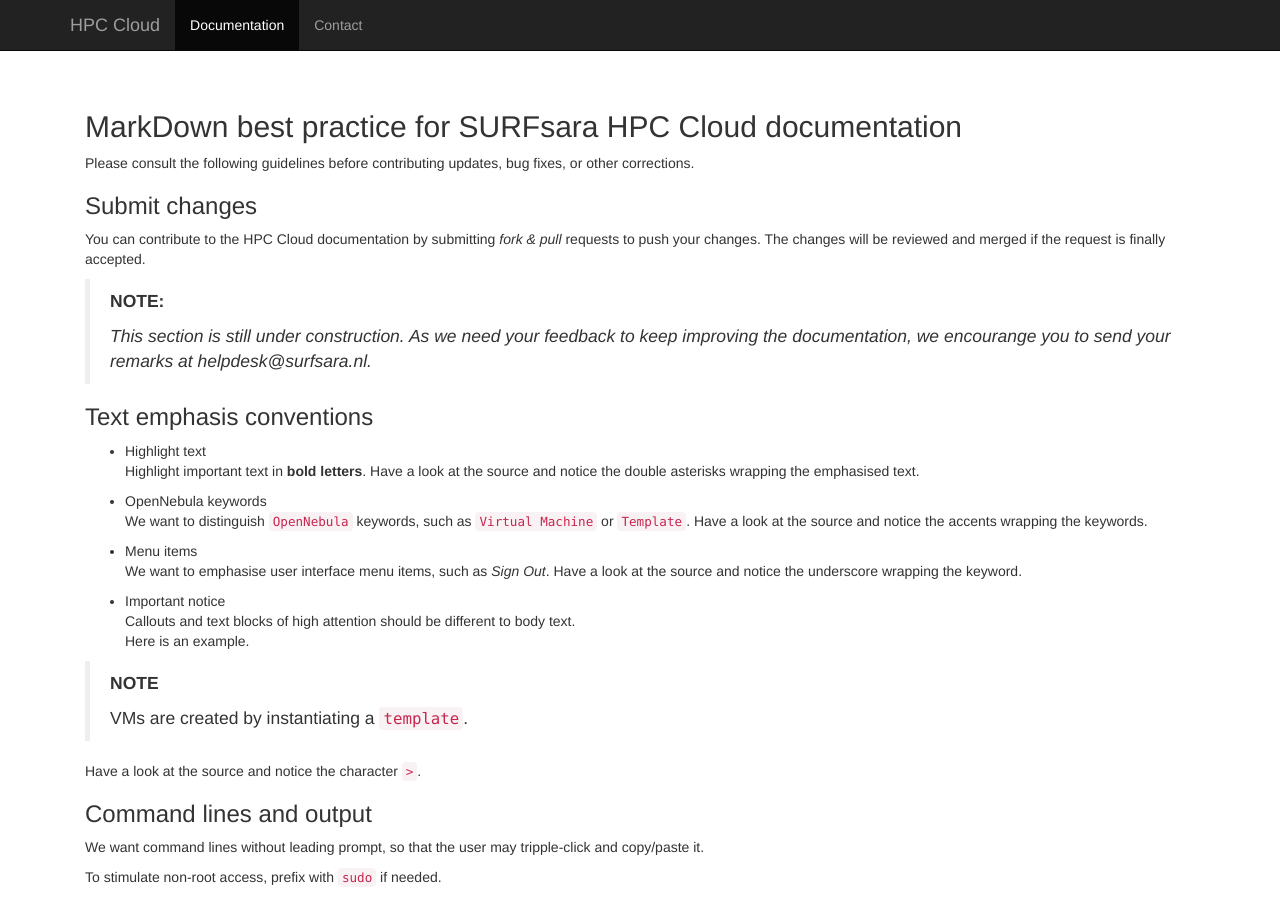
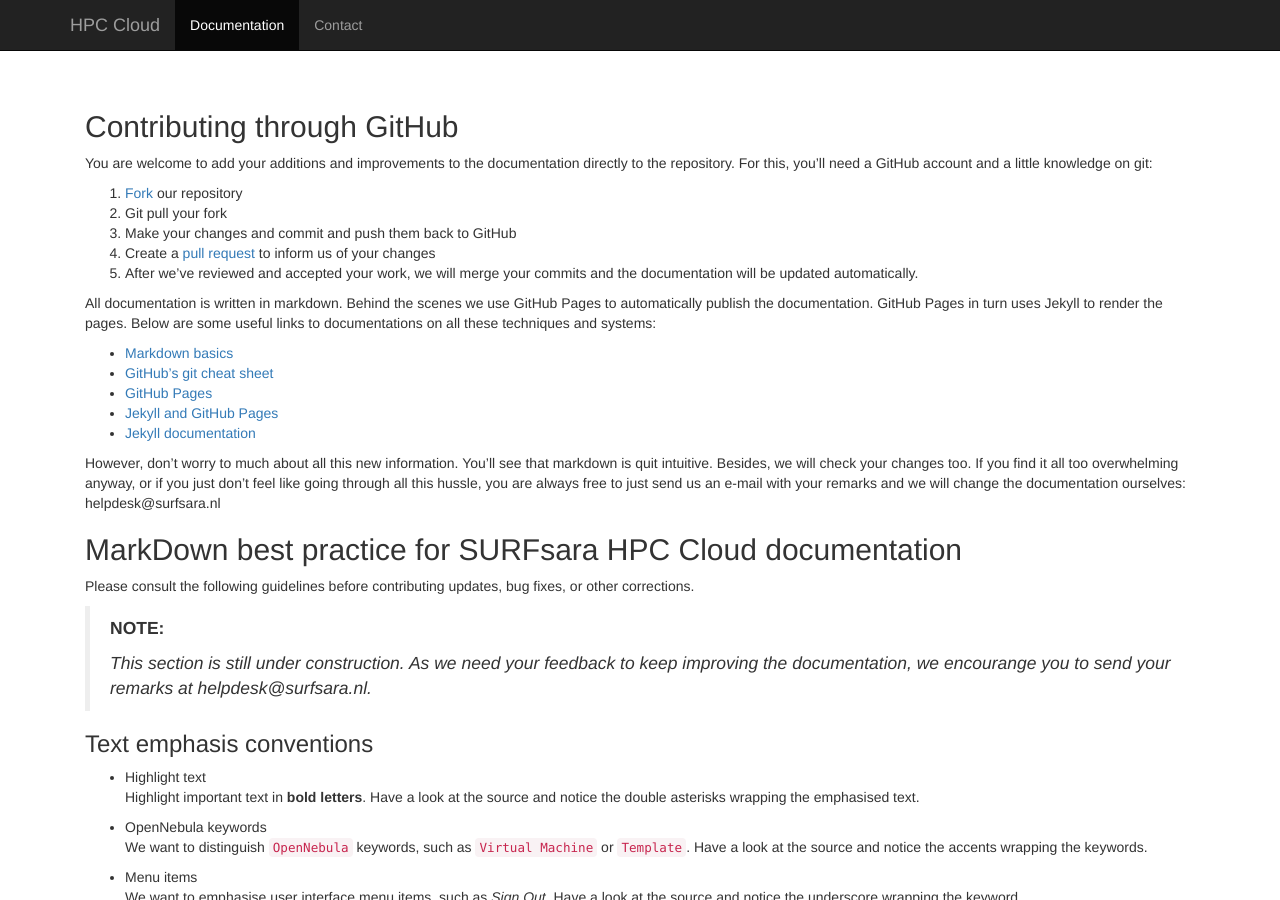
Before and after one commit to sara-nl/clouddocs, a Jekyll site: the page built from markdown-best-practice.markdown, in a window 1280 px wide and 900 px high. Built offline with Jekyll 4.4.1, drawn with Linux system fonts in a browser that asks for light colours; nearby versions of some CDN libraries; some of the changed text lies outside the part shown.

Commit message:
Updated information on how to contribute

````diff
--- a/index.markdown
+++ b/index.markdown
@@ -75,6 +75,6 @@
 
 ## Contributing to the documentation
 
-You are welcome to contribute to this documentation. For this, you can fork our repository on GitHub and submit a pull request to inform us of your changes.
+If you have any comments, please let us know by sending us an e-mail at helpdesk@surfsara.nl. Alternatively, you are welcome to contribute to this documentation directly. For this, you can fork our repository on GitHub and submit a pull request to inform us of your changes.
 
-Please find our [contribution guidelines](markdown-best-practice) before contributing updates, bug fixes, or other corrections.
+Please find our [contribution guidelines](markdown-best-practice) before more information about forking, contributing updates, bug fixes, or other corrections.
--- a/markdown-best-practice.markdown
+++ b/markdown-best-practice.markdown
@@ -1,15 +1,40 @@
 ---
 layout: default
 ---
+
+## Contributing through GitHub
+
+You are welcome to add your additions and improvements to the documentation
+directly to the repository. For this, you'll need a GitHub account and a little
+knowledge on git:
+
+ 1. [Fork](https://help.github.com/articles/fork-a-repo/) our repository
+ 2. Git pull your fork
+ 3. Make your changes and commit and push them back to GitHub
+ 4. Create a [pull request](https://help.github.com/articles/proposing-changes-to-a-project-with-pull-requests/) to inform us of your changes
+ 5. After we've reviewed and accepted your work, we will merge your commits and the documentation will be updated automatically.
+
+All documentation is written in markdown. Behind the scenes we use GitHub Pages
+to automatically publish the documentation. GitHub Pages in turn uses Jekyll to
+render the pages. Below are some useful links to documentations on all these
+techniques and systems:
+
+ * [Markdown basics](https://help.github.com/articles/markdown-basics/)
+ * [GitHub's git cheat sheet](https://help.github.com/articles/git-cheatsheet/)
+ * [GitHub Pages](https://pages.github.com/)
+ * [Jekyll and GitHub Pages](https://help.github.com/articles/using-jekyll-with-pages/)
+ * [Jekyll documentation](https://jekyllrb.com/docs/home/)
+
+However, don't worry to much about all this new information. You'll see that
+markdown is quit intuitive. Besides, we will check your changes too. If you find
+it all too overwhelming anyway, or if you just don't feel like going through all
+this hussle, you are always free to just send us an e-mail with your remarks and
+we will change the documentation ourselves: helpdesk@surfsara.nl
+
 ## MarkDown best practice for SURFsara HPC Cloud documentation
 
 Please consult the following guidelines before contributing updates, bug fixes,
 or other corrections.
-
-### Submit changes
-You can contribute to the HPC Cloud documentation by submitting _fork &
-pull_ requests to push your changes. The changes will be reviewed and merged if
-the request is finally accepted.
 
 > **NOTE:**
 >
@@ -71,6 +96,20 @@
 Have a look at the source and notice the blank line between `Expected output:` and the `>`.
 This seems to be the only way to have different editord and renderers create the same output.
 
+### Creating a new page
+You can create a new page, by creating a new markdown file. Start the file with
+the name of the template you want to use. Available templates can be seen in the
+_layouts directory. You can use the filename, without the extension. For example:
+
+```
+---
+layout: default
+---
+```
+
+After these three lines, you can add regular markdown. You can link to the new
+file by using the filename without the extension.
+
 ### Other
 
 Please add more best practise.
````
